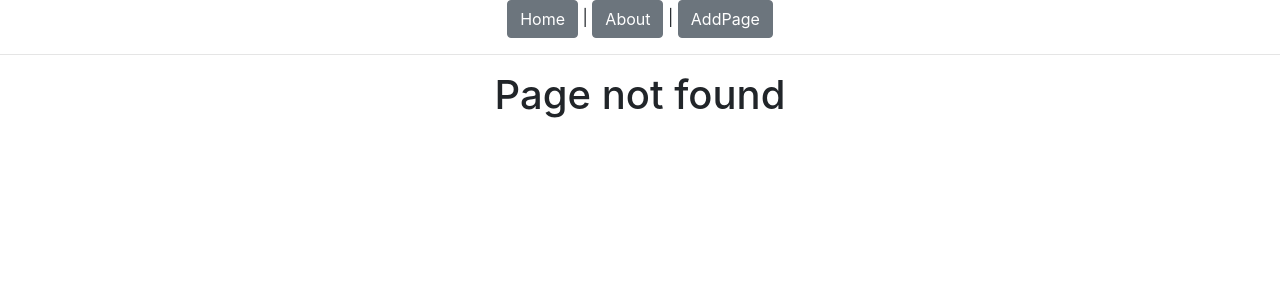
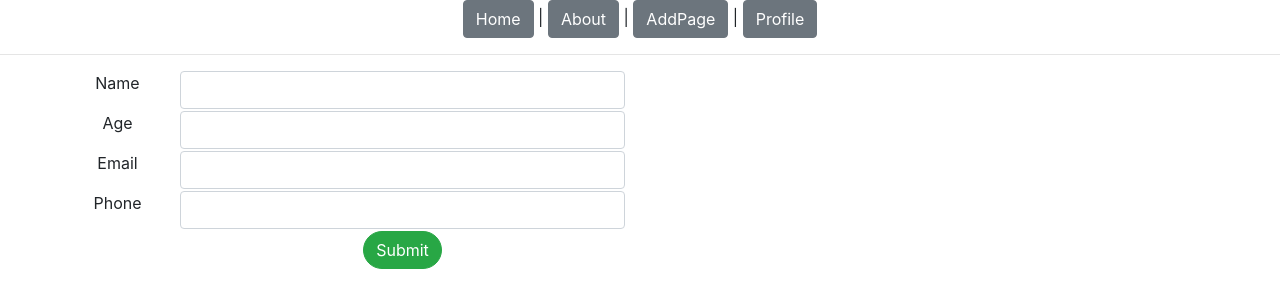
Before and after one commit to rnzomb/vue2, a Vue app: page /profile in a window 1280 px wide. Before the commit this address had no page. Shown: the top 308 px of the page. Built offline with nearby package versions, Linux system fonts and the light colour scheme.

Commit message:
new components

```diff
--- a/src/App.vue
+++ b/src/App.vue
@@ -3,7 +3,8 @@
     <div id="nav">
       <b-button to="/">Home</b-button> |
       <b-button to="/about">About</b-button> |
-      <b-button to="/add">AddPage</b-button>
+      <b-button to="/add">AddPage</b-button>  |
+      <b-button to="/profile/">Profile</b-button>
       <hr>
     </div>
     <transition name="fade" mode="out-in">
--- /dev/null
+++ b/src/components/input/EmailInput.vue
@@ -0,0 +1,15 @@
+<template>
+  <b-form-input @input="onInput" :value="value" type="email"/>
+</template>
+
+<script>
+export default {
+  name: "EmailInput",
+  props: ['value'],
+  methods: {
+    onInput(v) {
+      this.$emit('input',v)
+    }
+  }
+}
+</script>
--- /dev/null
+++ b/src/components/input/NumberInput.vue
@@ -0,0 +1,15 @@
+<template>
+  <b-form-input @input="onInput" :value="value" type="number"/>
+</template>
+
+<script>
+export default {
+  name: "NumberInput",
+  props: ['value'],
+  methods: {
+    onInput(v) {
+      this.$emit('input',v)
+    }
+  }
+}
+</script>
--- /dev/null
+++ b/src/components/input/PhoneInput.vue
@@ -0,0 +1,15 @@
+<template>
+  <b-form-input @input="onInput" :value="value" type="tel"/>
+</template>
+
+<script>
+export default {
+  name: "PhoneInput",
+  props: ['value'],
+  methods: {
+    onInput(v) {
+      this.$emit('input',v)
+    }
+  }
+}
+</script>
--- /dev/null
+++ b/src/components/input/TextInput.vue
@@ -0,0 +1,15 @@
+<template>
+  <b-form-input @input="onInput" :value="value" type="text"/>
+</template>
+
+<script>
+export default {
+  name: "TextInput",
+  props: ['value'],
+  methods: {
+    onInput(v) {
+      this.$emit('input',v)
+    }
+  }
+}
+</script>
--- a/src/router.js
+++ b/src/router.js
@@ -3,6 +3,7 @@ import Router from 'vue-router'
 import Home from './views/Home.vue'
 import PageNotFound from '@/views/PageNotFound'
 import EditPage from '@/views/EditPage'
+import Profile from '@/views/Profile'
 
 Vue.use(Router)
 
@@ -37,6 +38,12 @@ export default new Router({
       path: '/edit/:id',
       name: 'editPage',
       component: EditPage
+    },
+    {
+      path: '/profile',
+      name: 'profilePage',
+      component: Profile
     }
+
   ]
 })
--- /dev/null
+++ b/src/views/Profile.vue
@@ -0,0 +1,88 @@
+<template>
+  <b-container class="primer">
+
+
+        <b-form @submit.prevent="onSubmit">
+          <b-form-group>
+            <b-row>
+              <b-col sm="1">
+                <p>Name</p>
+              </b-col>
+              <b-col sm="5">
+                <TextInput v-model="form.name"></TextInput>
+              </b-col>
+            </b-row>
+
+            <b-row>
+              <b-col sm="1">
+                <p>Age</p>
+              </b-col>
+              <b-col sm="5">
+                <NumberInput v-model="form.age"></NumberInput>
+              </b-col>
+            </b-row>
+
+            <b-row>
+              <b-col sm="1">
+                <p>Email</p>
+              </b-col>
+              <b-col sm="5">
+                <EmailInput v-model="form.email"></EmailInput>
+              </b-col>
+            </b-row>
+            <b-row>
+              <b-col sm="1">
+                <p>Phone</p>
+              </b-col>
+              <b-col sm="5">
+                <PhoneInput v-model="form.phone"></PhoneInput>
+              </b-col>
+              <b-col sm="7">
+                <b-button class="text-center" variant="success" pill type="submit">Submit</b-button>
+              </b-col>
+            </b-row>
+          </b-form-group>
+        </b-form>
+
+
+  </b-container>
+
+</template>
+
+
+
+<script>
+import TextInput from "@/components/input/TextInput"
+import PhoneInput from "@/components/input/PhoneInput"
+import NumberInput from "@/components/input/NumberInput"
+import EmailInput from "@/components/input/EmailInput"
+export default {
+  name: "Profile",
+  components: {
+    TextInput,
+    PhoneInput,
+    NumberInput,
+    EmailInput
+  },
+  data() {
+    return {
+      form: {
+        name: undefined,
+        age: undefined,
+        email: undefined,
+        phone: undefined
+      }
+    }
+  },
+  methods: {
+    onSubmit(){
+      console.log(this.form)
+    }
+  }
+}
+
+</script>
+
+<style scoped>
+
+</style>
```
